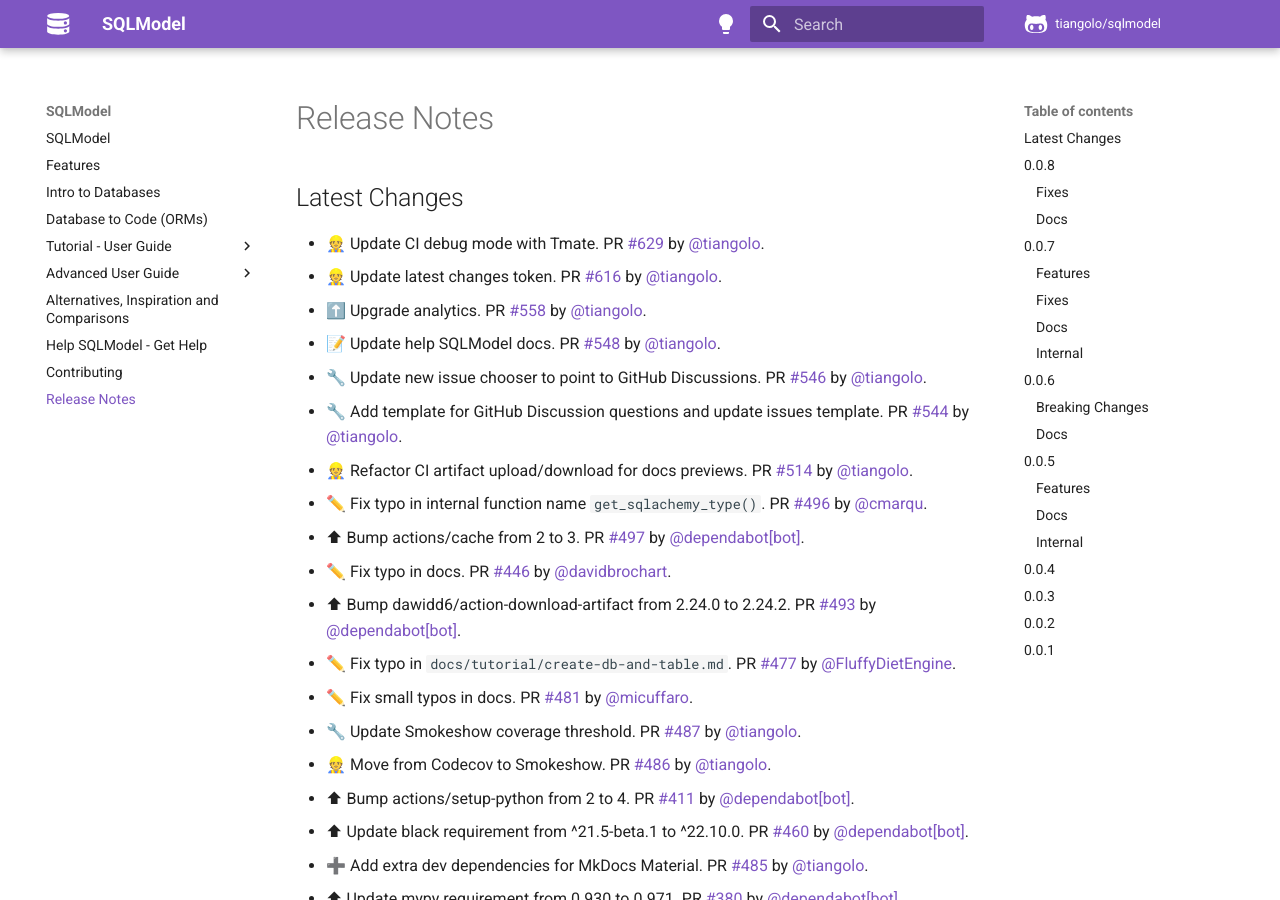
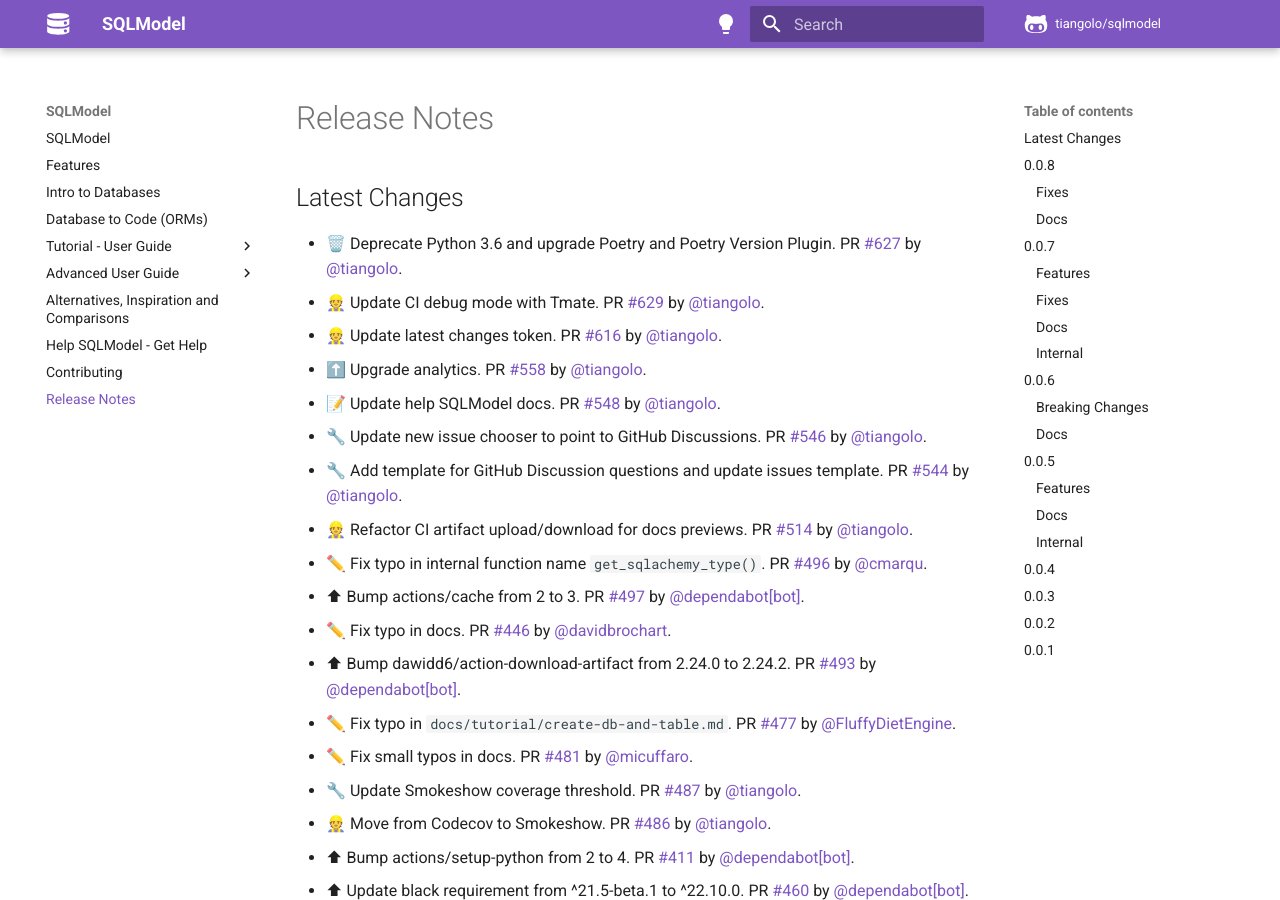
Before and after one commit to upmorpheus/Laravel-perfect, an MkDocs documentation site: the page built from docs/release-notes.md, in a window 1280 px wide and 900 px high. Built offline with MkDocs 1.6.1 and Material for MkDocs 9.7.7, drawn with Linux system fonts in a browser that asks for light colours; comment, search, counter and statistics services are not loaded.

Commit message:
📝 Update release notes

```diff
--- a/docs/release-notes.md
+++ b/docs/release-notes.md
@@ -2,6 +2,7 @@
 
 ## Latest Changes
 
+* 🗑️ Deprecate Python 3.6 and upgrade Poetry and Poetry Version Plugin. PR [#627](https://github.com/tiangolo/sqlmodel/pull/627) by [@tiangolo](https://github.com/tiangolo).
 * 👷 Update CI debug mode with Tmate. PR [#629](https://github.com/tiangolo/sqlmodel/pull/629) by [@tiangolo](https://github.com/tiangolo).
 * 👷 Update latest changes token. PR [#616](https://github.com/tiangolo/sqlmodel/pull/616) by [@tiangolo](https://github.com/tiangolo).
 * ⬆️ Upgrade analytics. PR [#558](https://github.com/tiangolo/sqlmodel/pull/558) by [@tiangolo](https://github.com/tiangolo).
```
